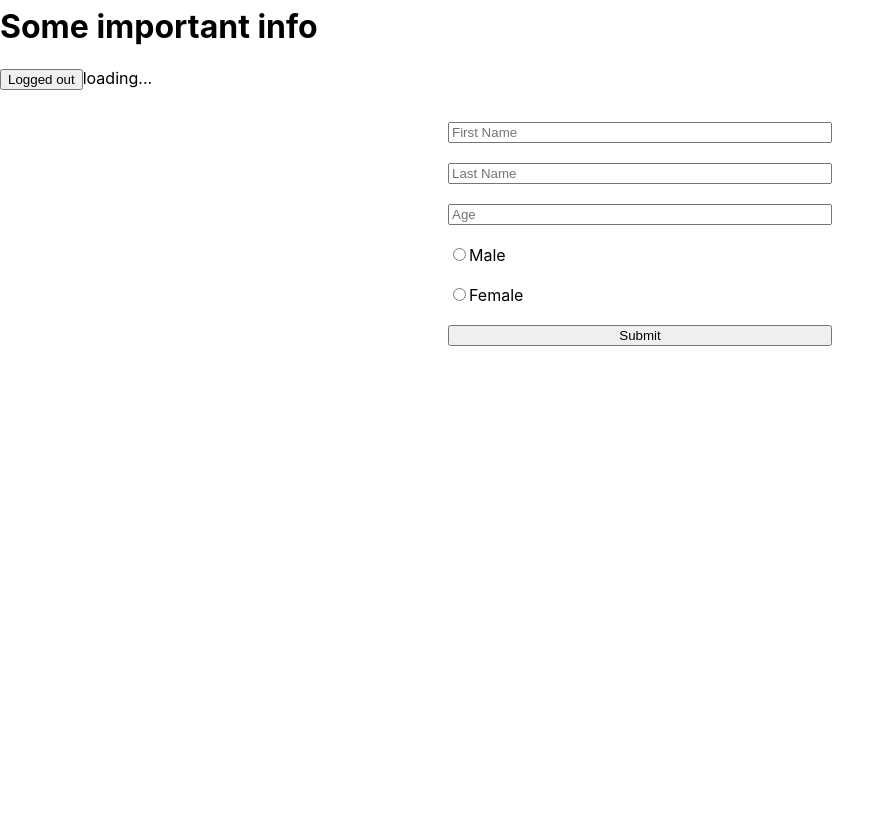
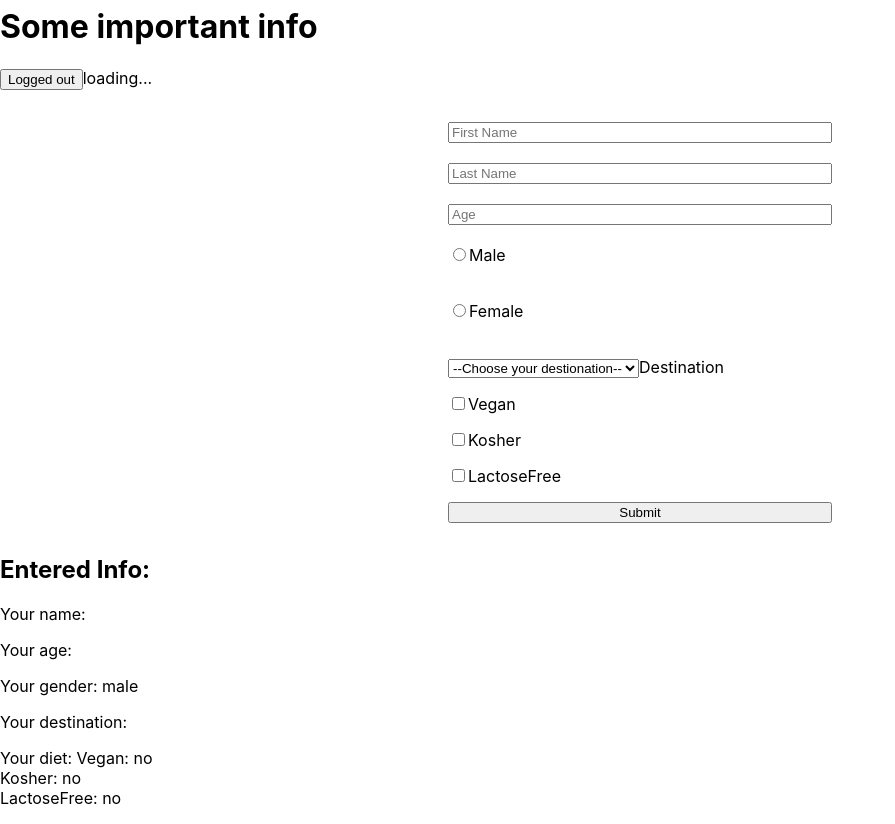
Before and after one commit to tkach90/reactLearnToDoList, a React (Create React App) app in the folder tkach-todo-list/: page / in a window 1280 px wide. Shown: the part 740-1564 px from the top of the page, without its empty margins (0-895 px from the left). Before the commit the page ends 1118 px from the top, so only its background shows below. Built offline with nearby package versions, Linux system fonts and the light colour scheme; no server answers; the HTML template or start-up script is replaced by a standard one.

Commit message:
forms finished

```diff
--- a/tkach-todo-list/src/App.js
+++ b/tkach-todo-list/src/App.js
@@ -2,7 +2,7 @@ import React, {Fragment} from 'react';
 
 import Navbar from './components/Navbar';
 import MainContent from './components/MainContent';
-import Footer from './components/Footer';
+// import Footer from './components/Footer';
 
 
 function App() {
--- a/tkach-todo-list/src/components/Item.js
+++ b/tkach-todo-list/src/components/Item.js
@@ -12,10 +12,6 @@ const TodoItem = styled.div`
     border: 2px solid palevioletred;
     color: palevioletred;
 `;
-
-// function handleClickItem() {
-//     return (console.log('Clicked!'));
-// }
 
 function Item(props){
     const completeStyle = {
--- a/tkach-todo-list/src/components/MainContent.js
+++ b/tkach-todo-list/src/components/MainContent.js
@@ -12,6 +12,12 @@ const Form = styled.form`
     flex-direction: column;
     margin: 2rem auto;
     width: 30vw;
+
+    label {
+      margin-bottom: 1rem;
+
+
+    }
 `
 
 
@@ -28,6 +34,12 @@ class MainContent extends PureComponent {
             loading: false,
             firstName: '',
             lastName: '',
+            age: '',
+            gender: 'male',
+            airlineDestination: '',
+            isVegan: false,
+            isKosher: false,
+            isLactoseFree: false
         };
         this.handleChange = this.handleChange.bind(this);
         this.handleFormChange = this.handleFormChange.bind(this);
@@ -69,7 +81,14 @@ class MainContent extends PureComponent {
 
     handleFormChange(event) {
         const { value, name, type, checked } = event.target;
-
+        type === 'checkbox' ?
+            this.setState({
+                [name]: checked
+            })
+            :
+        this.setState({
+            [name]: value
+        })
     }
 
     handleSubmitForm() {
@@ -111,7 +130,9 @@ class MainContent extends PureComponent {
                         {text}
                     </Fragment>
 
-                    <Form>
+                    <Form
+                        onSubmit={this.handleSubmitForm}
+                    >
                         <input
                             type="text"
                             value={this.state.firstName}
@@ -139,7 +160,7 @@ class MainContent extends PureComponent {
                         <label>
                             <input
                                 type="radio"
-                                value={this.state.gender}
+                                value='male'
                                 name='gender'
                                 placeholder='Gender'
                                 checked={this.state === 'male'}
@@ -151,7 +172,7 @@ class MainContent extends PureComponent {
                         <label>
                             <input
                                 type="radio"
-                                value={this.state.gender}
+                                value='female'
                                 name='gender'
                                 placeholder='Gender'
                                 checked={this.state === 'female'}
@@ -160,8 +181,59 @@ class MainContent extends PureComponent {
                             Female
                         </label>
                         <br/>
+                        <label>
+                            <select
+                                value={this.state.airlineDestination}
+                                onChange={this.handleFormChange}
+                                name="destination"
+                            >
+                                <option value="">--Choose your destionation--</option>
+                                <option value="lisbon">Lisbon</option>
+                                <option value="dnipro">Dnipro</option>
+                                <option value="washington">Washington</option>
+                            </select>
+                            Destination
+                        </label>
+                        <label>
+                            <input
+                                type="checkbox"
+                                name='isVegan'
+                                onChange={this.handleFormChange}
+                                checked={this.state.isVegan}
+                            />
+                            Vegan
+                        </label>
+                        <label>
+                            <input
+                                type="checkbox"
+                                name='isKosher'
+                                onChange={this.handleFormChange}
+                                checked={this.state.isKosher}
+                            />
+                            Kosher
+                        </label>
+                        <label>
+                            <input
+                                type="checkbox"
+                                name='isLactoseFree'
+                                onChange={this.handleFormChange}
+                                checked={this.state.isLactoseFree}
+                            />
+                            LactoseFree
+                        </label>
                         <button>Submit</button>
                     </Form>
+
+                    <h2>Entered Info:</h2>
+                    <p>Your name: {this.state.firstName} {this.state.lastName}</p>
+                    <p>Your age: {this.state.age}</p>
+                    <p>Your gender: {this.state.gender}</p>
+                    <p>Your destination: {this.state.airlineDestination}</p>
+                    <p>Your diet:
+                        Vegan: {this.state.isVegan? 'yes' : 'no'}<br/>
+                        Kosher: {this.state.isKosher? 'yes' : 'no'}<br/>
+                        LactoseFree: {this.state.isLactoseFree? 'yes' : 'no'}
+                    </p>
                 </main>
             </Fragment>
         )
```
